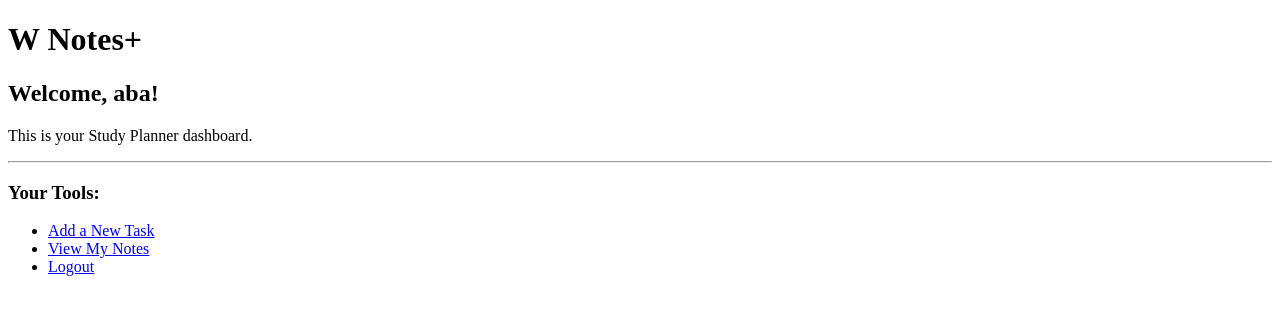
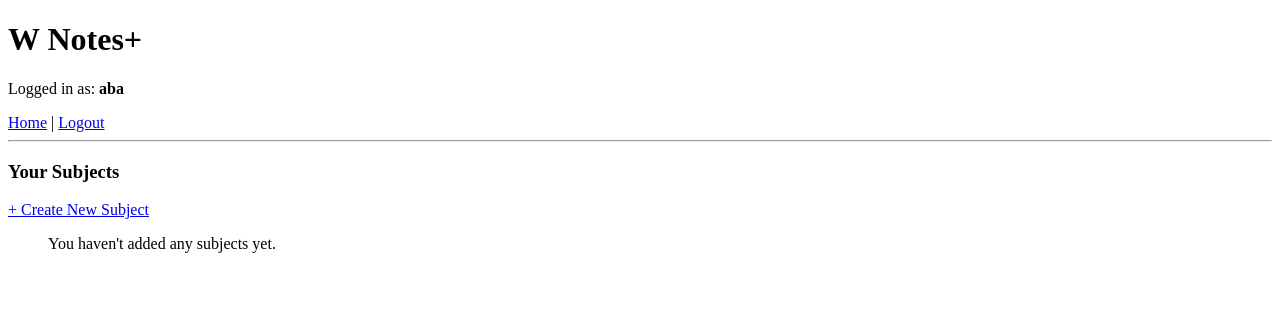
Before and after one commit to NikhilFonseka/studyplanner, a Flask app: page /dashboard in a window 1280 px wide. Shown: the top 315 px of the page. Run offline with Flask 3, Linux system fonts and the light colour scheme; a user stored in the database is signed in.

Commit message:
logout feature bug fixed home.html updated added html for add task

```diff
--- a/app.py
+++ b/app.py
@@ -2,6 +2,7 @@ from flask import Flask, render_template, request, redirect, url_for, flash, ses
 from flask_sqlalchemy import SQLAlchemy
 from werkzeug.security import generate_password_hash, check_password_hash
 from sqlalchemy import or_
+from datetime import datetime
 
 app = Flask(__name__)
 app.config['SQLALCHEMY_DATABASE_URI'] = 'sqlite:///database.db'
@@ -61,26 +62,59 @@ def signin():
             return render_template('signin.html')
 
     return render_template('signin.html')
-
+#controller for logout
 @app.route('/logout')
 def logout():
+    session.clear()
+    flash("You have been logged out.")
+    return redirect(url_for('signin'))
 
-    session.pop('user_id', None)
-    flash("You have been logged out.")
-    redirect(url_for('signin'))
-    return render_template('signin.html')
-
-
+#controller for dashboard
 @app.route('/dashboard')
 def dashboard():
+    #checks if user id is the sessions pool, if not kick the userout to prevent unauthroized access
     user_id = session.get('user_id')
     if user_id:
-
         user = db.session.get(User, user_id)
-        return render_template('home.html', username=user.username)
-
+        user_subs = Subject.query.filter_by(user_id=user_id).all()
+        return render_template('home.html', username=user.username, subjects=user_subs)
     flash("Please login to access the dashboard.")
     return redirect(url_for('signin'))
+#add subject controller
+@app.route('/add_subject', methods=['GET', 'POST'])
+def add_subject():
+    if 'user_id' not in session:
+        return redirect(url_for('signin'))
+
+    if request.method == 'POST':
+        name = request.form.get('name')
+        color = request.form.get('color')
+        new_sub = Subject(name=name, color_tag=color, user_id=session['user_id'])
+        db.session.add(new_sub)
+        db.session.commit()
+        return redirect(url_for('dashboard'))
+
+    return render_template('add_subject.html')
+#add task controller
+@app.route('/add_task', methods=['GET', 'POST'])
+def add_task():
+    if 'user_id' not in session:
+        return redirect(url_for('signin'))
+
+    user_subjects = Subject.query.filter_by(user_id=session['user_id']).all()
+
+    if request.method == 'POST':
+        title = request.form.get('title')
+        due_date_str = request.form.get('due_date')
+        sub_id = request.form.get('subject_id')
+        due_date = datetime.strptime(due_date_str, '%Y-%m-%d') if due_date_str else None
+
+        new_task = Task(title=title, due_date=due_date, subject_id=sub_id)
+        db.session.add(new_task)
+        db.session.commit()
+        return redirect(url_for('dashboard'))
+
+    return render_template('add_task.html', subjects=user_subjects)
 
 def resetdb():
     with app.app_context():
--- a/templates/home.html
+++ b/templates/home.html
@@ -1,18 +1,42 @@
 <!DOCTYPE html>
 <html>
 <head>
-    <title>Home</title>
+    <title>Dashboard - W Notes+</title>
 </head>
 <body>
-    <h1>W Notes+</h1>
-    <h2>Welcome, {{ username }}!</h2>
-    <p>This is your Study Planner dashboard.</p>
+    {% with messages = get_flashed_messages() %}
+      {% if messages %}
+        {% for message in messages %}
+          <p style="color: blue;">{{ message }}</p>
+        {% endfor %}
+      {% endif %}
+    {% endwith %}
+
+    <header>
+        <h1>W Notes+</h1>
+        <p>Logged in as: <strong>{{ username }}</strong></p>
+        <nav>
+            <a href="{{ url_for('dashboard') }}">Home</a> |
+            <a href="{{ url_for('logout') }}">Logout</a>
+        </nav>
+    </header>
+
     <hr>
-    <h3>Your Tools:</h3>
-    <ul>
-        <li><a href="/add_task">Add a New Task</a></li>
-        <li><a href="/view_notes">View My Notes</a></li>
-        <li><a href="{{ url_for('logout') }}">Logout</a></li>
-    </ul>
+
+    <section>
+        <h3>Your Subjects</h3>
+        <a href="{{ url_for('add_subject') }}">+ Create New Subject</a>
+
+        <ul>
+            {% for sub in subjects %}
+                <li>
+                    <strong>{{ sub.name }}</strong>
+                    <a href="/subject/{{ sub.subject_id }}">View Tasks</a>
+                </li>
+            {% else %}
+                <p>You haven't added any subjects yet.</p>
+            {% endfor %}
+        </ul>
+    </section>
 </body>
 </html>
```
Also changed, not shown: templates/add_task.html (added, +13 -0 lines), instance/database.db.
